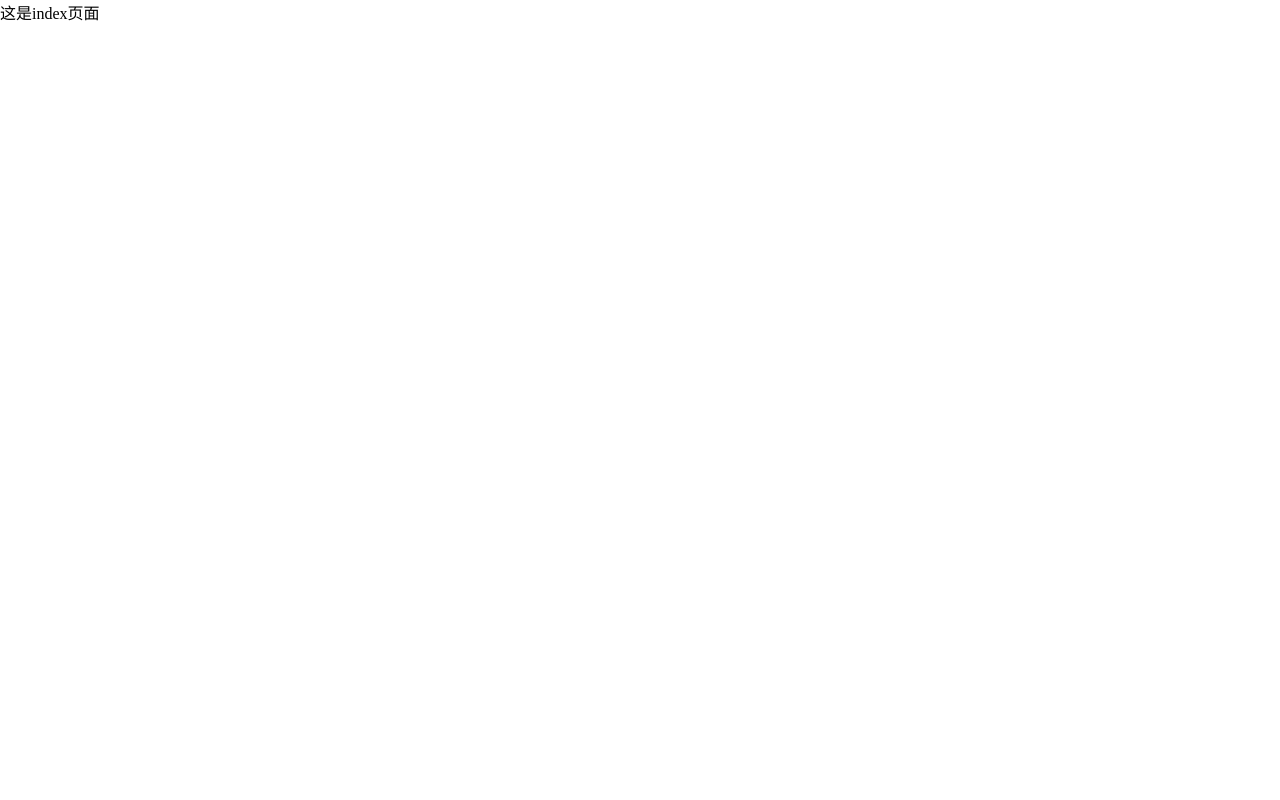
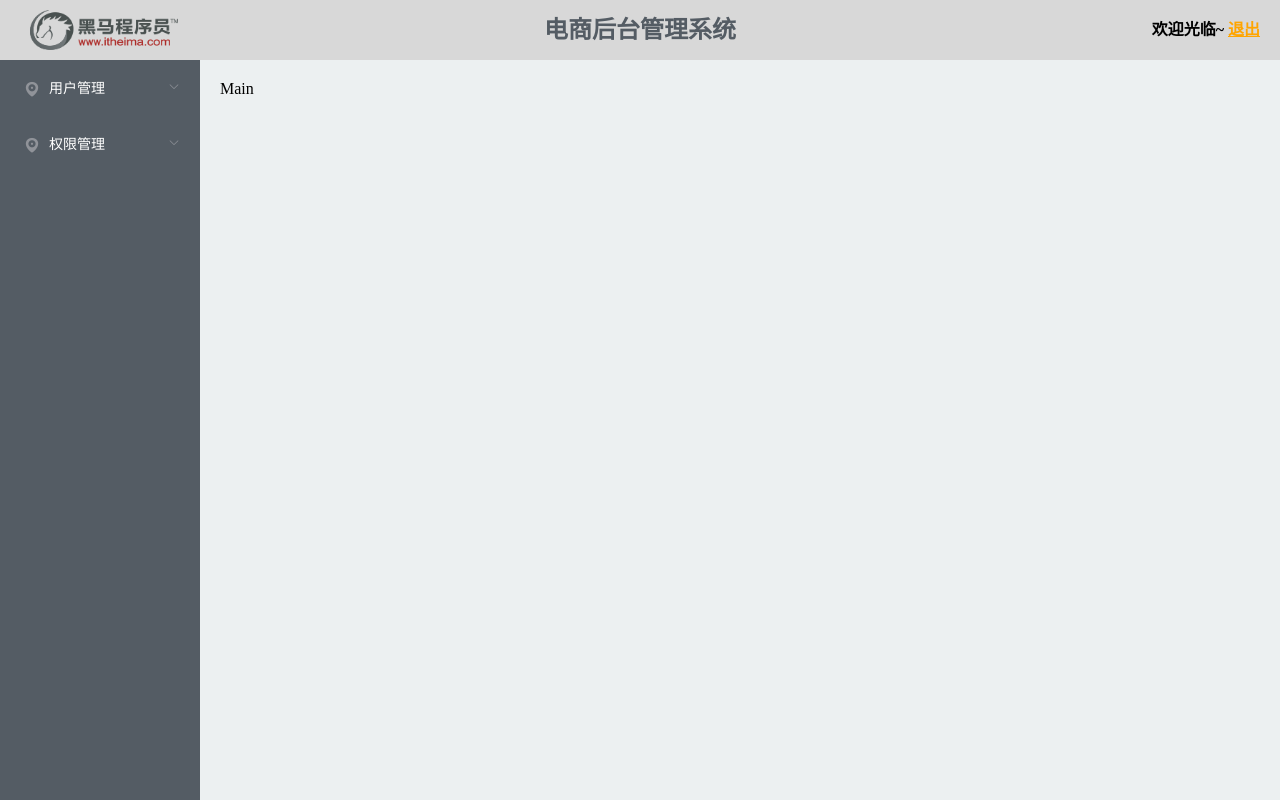
Before and after one commit to Jackgithub1993/shop_admin_03, a Vue app: page /users#/index in a window 1280 px wide. Built offline with nearby package versions, Linux system fonts and the light colour scheme; sample sign-in values are in the browser's storage.

Commit message:
分页完成

```diff
--- a/src/components/index.vue
+++ b/src/components/index.vue
@@ -1,13 +1,132 @@
 <template>
-  <div class="index">这是index页面</div>
+  <el-container class="index">
+    <el-header>
+      <div class="logo">
+        <img src="../assets/logo.png" alt />
+      </div>
+      <div class="title">
+        <h1>电商后台管理系统</h1>
+      </div>
+      <div class="logout">
+        欢迎光临~
+        <a @click="logout" href="javascript:;">退出</a>
+      </div>
+    </el-header>
+    <el-container>
+      <el-aside width="200px">
+        <!--  -->
+        <el-menu
+          router
+          unique-opened
+          background-color="#545c64"
+          text-color="#fff"
+          active-text-color="#ffd04b"
+        >
+          <el-submenu index="1">
+            <!-- 标题 -->
+            <template slot="title">
+              <i class="el-icon-location"></i>
+              <span>用户管理</span>
+            </template>
+            <!-- 展开的内容 -->
+            <!-- 解析时，会将配置的路径，当成绝对路径使用，写的是user -->
+            <el-menu-item index="users">
+              <i class="el-icon-menu"></i>
+              <span>用户列表</span>
+            </el-menu-item>
+          </el-submenu>
+
+          <el-submenu index="2">
+            <template slot="title">
+              <i class="el-icon-location"></i>
+              <span>权限管理</span>
+            </template>
+            <!-- 展开的内容 -->
+            <el-menu-item index="roles">
+              <i class="el-icon-menu"></i>
+              <span>角色列表</span>
+            </el-menu-item>
+
+            <el-menu-item index="rights">
+              <i class="el-icon-menu"></i>
+              <span>权限列表</span>
+            </el-menu-item>
+          </el-submenu>
+        </el-menu>
+      </el-aside>
+      <el-main>Main</el-main>
+    </el-container>
+  </el-container>
 </template>
 
 <script>
 export default {
-
+  methods: {
+    logout () {
+      // 退出前先询问一下
+      // this.$confirm(提示内容，提示标题，配置对象).then(...).catch(...)
+      // 确认，走.then
+      // 取消，走.catch
+      this.$confirm('确定要退出本系统吗?', '提示', {
+        confirmButtonText: '确定',
+        cancelButtonText: '取消',
+        type: 'warning'
+      })
+        .then(() => {
+          // 同时销毁本地的token
+          localStorage.removeItem('toke')
+          // 跳转到登陆 this.$router.push()
+          this.$router.push('/login')
+        })
+        .catch(e => {
+          console.log(e)
+        })
+    }
+  }
 }
 </script>
 
-<style>
-
+<style lang="less">
+.index {
+  height: 100%;
+  .el-header {
+    background-color: #d8d8d8;
+    display: flex;
+    .logo {
+      width: 180px;
+      img {
+        height: 40px;
+        margin: 10px;
+      }
+    }
+    .title {
+      flex: 1;
+      text-align: center;
+      h1 {
+        height: 60px;
+        line-height: 60px;
+        color: #545c64;
+      }
+    }
+    .logout {
+      width: 180px;
+      text-align: right;
+      height: 60px;
+      line-height: 60px;
+      font-weight: 700;
+      a {
+        color: orange;
+      }
+    }
+  }
+  .el-aside {
+    background-color: #545c64;
+    .el-menu {
+      border: none;
+    }
+  }
+  .el-main {
+    background-color: #ecf0f1;
+  }
+}
 </style>
--- a/src/components/login.vue
+++ b/src/components/login.vue
@@ -77,9 +77,11 @@
           url: 'http://localhost:8888/api/private/v1/login',
           data: this.form
         }).then(res => {
-          const { meta } = res.data
+          const { meta, data } = res.data
           if (meta.status === 200) {
             console.log(meta.msg)
+            // 一登陆成功  就会存储到token(字符串)到本地
+            localStorage.setItem('token', data.token)
             this.$message({
               // this.$message()
               type: 'success',
--- /dev/null
+++ b/src/components/users.vue
@@ -0,0 +1,9 @@
+<template>
+<div></div>
+</template>
+<script>
+export default {}
+</script>
+
+<style>
+</style>
--- a/src/router/index.js
+++ b/src/router/index.js
@@ -2,14 +2,41 @@
 import VueRouter from 'vue-router'
 import Login from '../components/login.vue'
 import Index from '../components/index.vue'
+import Users from '../components/users.vue'
+import Roles from '../components/roles.vue'
+import Rights from '../components/rights.vue'
 Vue.use(VueRouter)
 // 创建路由实例
 const routes = [
   { path: '/', redirect: '/index' },
-  { path: '/index', component: Index },
+  {
+    path: '/index',
+    component: Index,
+    children: [
+      { path: '/users', component: Users },
+      { path: '/roles', component: Roles },
+      { path: '/rights', component: Rights }
+    ]
+  },
   { path: '/login', component: Login }
 ]
 const router = new VueRouter({
   routes
 })
+
+// 所有的路由在被访问时，都会先经过全局前置守卫  只有前置守卫放行了，才能真正显示匹配的
+// 路由  from从哪里来 to到哪去  next()放行  next('/login')拦截到登陆
+// 如果有token 放行 ，如果去登陆，放行，其他情况，拦截到登陆页
+router.beforeEach((to, from, next) => {
+  const token = localStorage.getItem('token')
+  if (to.path === '/login' || token) {
+    next()
+  } else {
+    next('/login')
+  }
+})
 export default router
+// 本接口会将token认证信息返回 请于请求于携带进行认证
+// 前段
+// 1.将token存储到本地
+// 2。请求时携带
```
Also changed, not shown: src/assets/logo.png, src/components/rights.vue (added), src/components/roles.vue (added).
